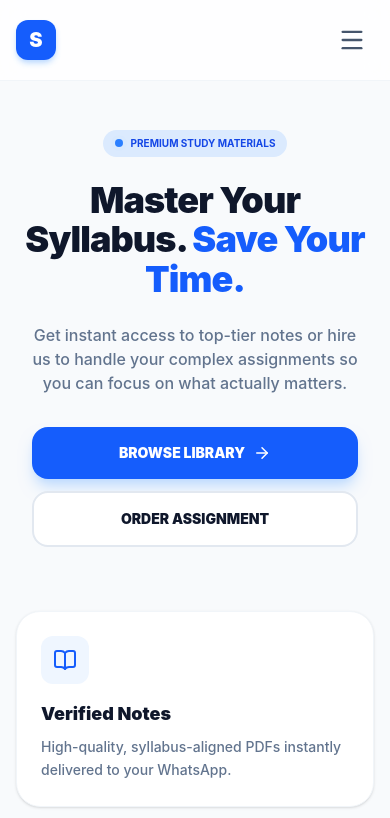
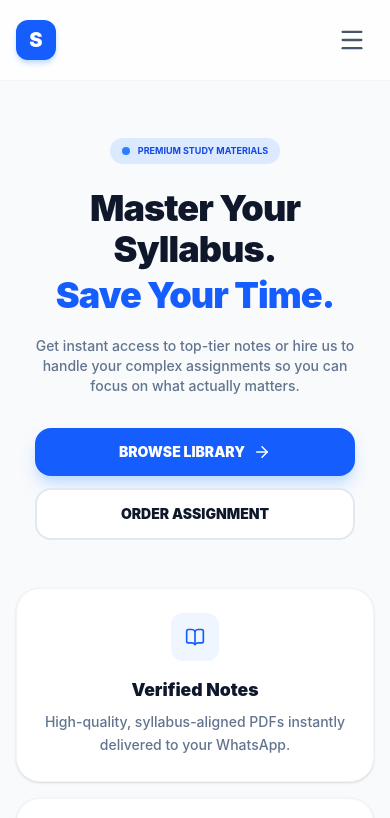
Before and after one commit to Harsh44199/Syllabus-Spine, a React (Vite) app: page / in a window 390 px wide. Shown: the top 818 px of the page. Built offline with nearby package versions, Linux system fonts and the light colour scheme; the HTML template or start-up script is replaced by a standard one.

Commit message:
updates...

```diff
--- a/src/pages/Home.jsx
+++ b/src/pages/Home.jsx
@@ -19,21 +19,17 @@ const Home = () => {
     hidden: { opacity: 0, y: 15 },
     show: { opacity: 1, y: 0, transition: { type: "spring", stiffness: 120 } }
   };
+
   return (
     <PageTransition>
-      {/* LAYOUT FIX:
-          Changed 'min-h-screen' to 'h-auto' and removed 'justify-center'.
-          This ensures the section only takes up as much space as it needs,
-          allowing the footer to sit right below the features grid.
-      */}
-      <div className="h-auto bg-slate-50 flex flex-col items-center px-4 pt-12 pb-20 md:pt-24 md:pb-32">
+      <div className="h-auto bg-slate-50 flex flex-col items-center px-4 sm:px-6 pt-10 pb-16 md:pt-24 md:pb-32">
 
         {/* HERO SECTION */}
-        <div className="max-w-4xl mx-auto text-center mb-16 md:mb-28">
+        <div className="max-w-4xl mx-auto text-center mb-12 md:mb-28 mt-4 md:mt-0">
           <motion.div
             initial={{ opacity: 0, scale: 0.9 }}
             animate={{ opacity: 1, scale: 1 }}
-            className="inline-flex items-center gap-2 px-3 py-1.5 rounded-full bg-blue-100 text-blue-700 font-bold text-[10px] sm:text-xs md:text-sm mb-6 md:mb-8"
+            className="inline-flex items-center gap-2 px-3 py-1.5 rounded-full bg-blue-100 text-blue-700 font-bold text-[9px] sm:text-xs md:text-sm mb-6 md:mb-8"
           >
             <span className="relative flex h-2 w-2 md:h-3 md:w-3">
               <span className="animate-ping absolute inline-flex h-full w-full rounded-full bg-blue-400 opacity-75"></span>
@@ -45,17 +41,17 @@ const Home = () => {
           <motion.h1
             initial={{ opacity: 0, y: 20 }}
             animate={{ opacity: 1, y: 0 }}
-            className="text-4xl sm:text-6xl md:text-7xl font-black text-slate-900 tracking-tight mb-6 md:mb-8 leading-[1.1]"
+            className="text-[2.25rem] leading-[1.15] sm:text-5xl md:text-7xl font-black text-slate-900 tracking-tight mb-5 md:mb-8 md:leading-[1.1]"
           >
             Master Your Syllabus. <br className="hidden sm:block" />
-            <span className="text-blue-600">Save Your Time.</span>
+            <span className="text-blue-600 block sm:inline mt-1 sm:mt-0">Save Your Time.</span>
           </motion.h1>
 
           <motion.p
             initial={{ opacity: 0, y: 20 }}
             animate={{ opacity: 1, y: 0 }}
             transition={{ delay: 0.1 }}
-            className="text-base md:text-xl text-slate-500 font-medium max-w-xl mx-auto mb-8 md:mb-10 px-2"
+            className="text-sm sm:text-base md:text-xl text-slate-500 font-medium max-w-xl mx-auto mb-8 md:mb-10 px-2"
           >
             Get instant access to top-tier notes or hire us to handle your complex assignments so you can focus on what actually matters.
           </motion.p>
@@ -64,12 +60,12 @@ const Home = () => {
             initial={{ opacity: 0, y: 20 }}
             animate={{ opacity: 1, y: 0 }}
             transition={{ delay: 0.2 }}
-            className="flex flex-col sm:flex-row items-center justify-center gap-3 md:gap-4 px-4 sm:px-0"
+            className="flex flex-col sm:flex-row items-center justify-center gap-3 md:gap-4 w-full max-w-xs mx-auto sm:max-w-none"
           >
             <Link to="/notes" className="w-full sm:w-auto">
               <motion.button
                 whileTap={{ scale: 0.97 }}
-                className="w-full px-8 py-4 bg-blue-600 text-white rounded-2xl font-black shadow-lg shadow-blue-200 flex items-center justify-center gap-2 text-sm md:text-base"
+                className="w-full px-6 py-3.5 md:px-8 md:py-4 bg-blue-600 text-white rounded-2xl font-black shadow-lg shadow-blue-200 flex items-center justify-center gap-2 text-sm md:text-base transition-colors hover:bg-blue-700"
               >
                 BROWSE LIBRARY <ArrowRight size={18} />
               </motion.button>
@@ -77,7 +73,7 @@ const Home = () => {
             <Link to="/assignments" className="w-full sm:w-auto">
               <motion.button
                 whileTap={{ scale: 0.97 }}
-                className="w-full px-8 py-4 bg-white text-slate-900 border-2 border-slate-200 rounded-2xl font-black hover:bg-slate-50 text-sm md:text-base"
+                className="w-full px-6 py-3.5 md:px-8 md:py-4 bg-white text-slate-900 border-2 border-slate-200 rounded-2xl font-black hover:bg-slate-50 text-sm md:text-base transition-colors"
               >
                 ORDER ASSIGNMENT
               </motion.button>
@@ -91,25 +87,25 @@ const Home = () => {
           initial="hidden"
           whileInView="show"
           viewport={{ once: true, margin: "-50px" }}
-          className="max-w-6xl mx-auto grid grid-cols-1 md:grid-cols-3 gap-4 md:gap-8 w-full"
+          className="max-w-6xl mx-auto grid grid-cols-1 sm:grid-cols-2 md:grid-cols-3 gap-4 md:gap-8 w-full"
         >
           <FeatureCard
             variants={itemVariants}
-            icon={<BookOpen size={24} />}
+            icon={<BookOpen className="w-5 h-5 md:w-6 md:h-6" />}
             color="blue"
             title="Verified Notes"
             desc="High-quality, syllabus-aligned PDFs instantly delivered to your WhatsApp."
           />
           <FeatureCard
             variants={itemVariants}
-            icon={<Edit3 size={24} />}
+            icon={<Edit3 className="w-5 h-5 md:w-6 md:h-6" />}
             color="purple"
             title="Custom Assignments"
             desc="Stuck on a project? Send us the details and we'll handle the heavy lifting."
           />
           <FeatureCard
             variants={itemVariants}
-            icon={<Clock size={24} />}
+            icon={<Clock className="w-5 h-5 md:w-6 md:h-6" />}
             color="green"
             title="Live Tracking"
             desc="Check the real-time status of your assignment orders using your phone number."
@@ -123,7 +119,6 @@ const Home = () => {
 
 /**
  * FeatureCard Component
- * Extracted for cleaner code and better mobile touch-handling.
  */
 const FeatureCard = ({ variants, icon, color, title, desc }) => {
   const colorMap = {
@@ -135,12 +130,12 @@ const FeatureCard = ({ variants, icon, color, title, desc }) => {
   return (
     <motion.div
       variants={variants}
-      className="bg-white p-6 md:p-8 rounded-[1.5rem] md:rounded-[2rem] border border-slate-100 shadow-sm active:scale-[0.98] transition-transform"
+      className="bg-white p-6 md:p-8 rounded-[1.5rem] md:rounded-[2rem] border border-slate-100 shadow-sm active:scale-[0.98] transition-transform flex flex-col items-center text-center md:items-start md:text-left"
     >
       <div className={`w-12 h-12 md:w-14 md:h-14 ${colorMap[color]} rounded-xl md:rounded-2xl flex items-center justify-center mb-4 md:mb-6`}>
         {icon}
       </div>
-      <h3 className="text-lg md:text-xl font-black text-slate-900 mb-2 md:mb-3">{title}</h3>
+      <h3 className="text-[1.1rem] md:text-xl font-black text-slate-900 mb-2 md:mb-3">{title}</h3>
       <p className="text-sm md:text-base text-slate-500 font-medium leading-relaxed">
         {desc}
       </p>
```
